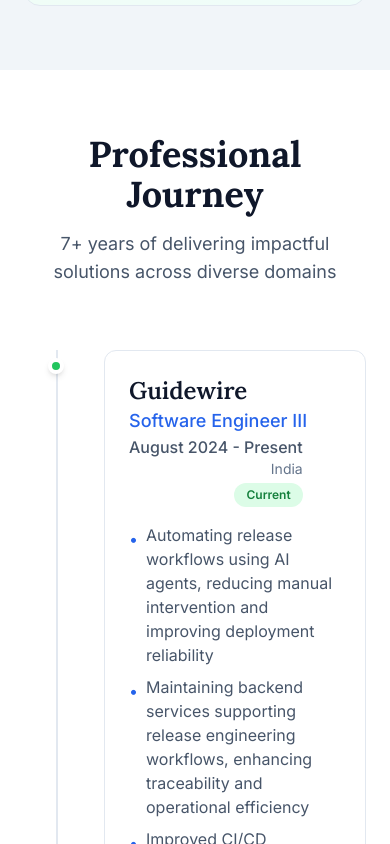
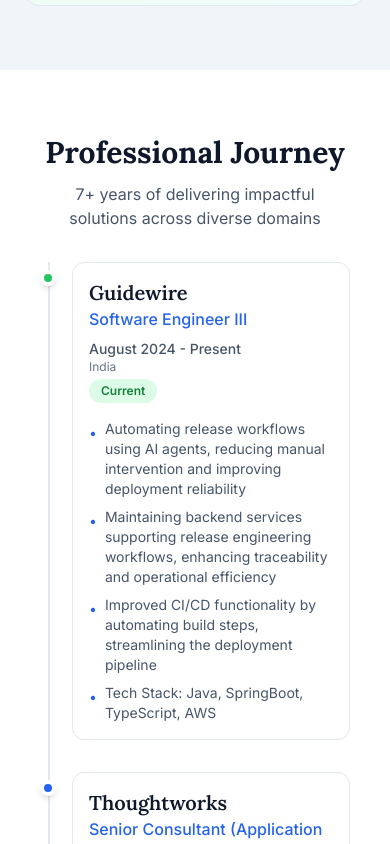
Before and after one commit to pugalvini/pugalvini.github.io, a React (Vite) app: page / in a window 390 px wide. Shown: the part 2120-2964 px from the top of the page. Built offline with nearby package versions, Linux system fonts and the light colour scheme.

Commit message:
Update style to ensure responsive layout

```diff
--- a/src/components/ExperienceTimeline.jsx
+++ b/src/components/ExperienceTimeline.jsx
@@ -48,41 +48,41 @@
 
     return (
         <section className="section-container">
-            <div className="text-center mb-16">
-                <h2 className="text-4xl md:text-5xl font-serif font-bold text-slate-900 mb-4">
+            <div className="text-center mb-8 md:mb-16">
+                <h2 className="text-3xl md:text-4xl lg:text-5xl font-serif font-bold text-slate-900 mb-3 md:mb-4 px-4">
                     Professional Journey
                 </h2>
-                <p className="text-lg text-slate-600">
+                <p className="text-base md:text-lg text-slate-600 px-4">
                     7+ years of delivering impactful solutions across diverse domains
                 </p>
             </div>
 
-            <div className="max-w-4xl mx-auto">
+            <div className="max-w-4xl mx-auto px-4">
                 <div className="relative">
                     {/* Timeline Line */}
-                    <div className="absolute left-8 top-0 bottom-0 w-0.5 bg-slate-200"></div>
+                    <div className="absolute left-2 md:left-8 top-0 bottom-0 w-0.5 bg-slate-200"></div>
 
                     {/* Experience Items */}
-                    <div className="space-y-12">
+                    <div className="space-y-8 md:space-y-12">
                         {experiences.map((exp, index) => (
-                            <div key={index} className="relative pl-20">
+                            <div key={index} className="relative pl-8 md:pl-20">
                                 {/* Timeline Dot */}
-                                <div className="absolute left-6 top-2">
+                                <div className="absolute left-0 md:left-6 top-2">
                                     <div className={`timeline-dot ${exp.current ? 'bg-green-500' : 'bg-accent'}`}></div>
                                 </div>
 
                                 {/* Content Card */}
-                                <div className="bg-white border border-slate-200 rounded-xl p-6 card-lift">
-                                    <div className="flex flex-wrap items-start justify-between mb-3">
-                                        <div>
-                                            <h3 className="text-2xl font-serif font-semibold text-slate-900">
+                                <div className="bg-white border border-slate-200 rounded-xl p-4 md:p-6 card-lift">
+                                    <div className="flex flex-col md:flex-row md:items-start md:justify-between mb-3 gap-2 md:gap-0">
+                                        <div className="flex-1">
+                                            <h3 className="text-xl md:text-2xl font-serif font-semibold text-slate-900">
                                                 {exp.company}
                                             </h3>
-                                            <p className="text-lg text-accent font-medium">{exp.role}</p>
+                                            <p className="text-base md:text-lg text-accent font-medium">{exp.role}</p>
                                         </div>
-                                        <div className="text-right">
-                                            <p className="text-slate-600 font-medium">{exp.period}</p>
-                                            <p className="text-sm text-slate-500">{exp.location}</p>
+                                        <div className="md:text-right">
+                                            <p className="text-sm md:text-base text-slate-600 font-medium">{exp.period}</p>
+                                            <p className="text-xs md:text-sm text-slate-500">{exp.location}</p>
                                             {exp.current && (
                                                 <span className="inline-block mt-1 px-3 py-1 bg-green-100 text-green-700 text-xs font-semibold rounded-full">
                                                     Current
@@ -93,8 +93,8 @@
 
                                     <ul className="space-y-2 mt-4">
                                         {exp.achievements.map((achievement, achIndex) => (
-                                            <li key={achIndex} className="flex items-start gap-2 text-slate-600">
-                                                <span className="text-accent mt-1">•</span>
+                                            <li key={achIndex} className="flex items-start gap-2 text-sm md:text-base text-slate-600">
+                                                <span className="text-accent mt-1 flex-shrink-0">•</span>
                                                 <span>{achievement}</span>
                                             </li>
                                         ))}
```
